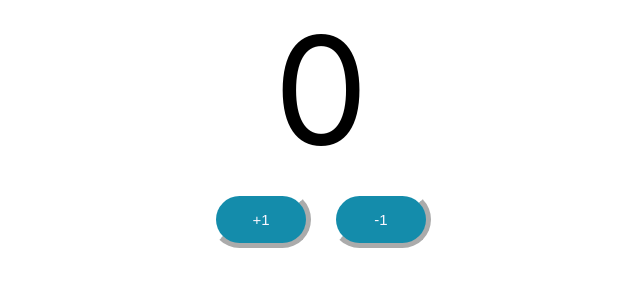
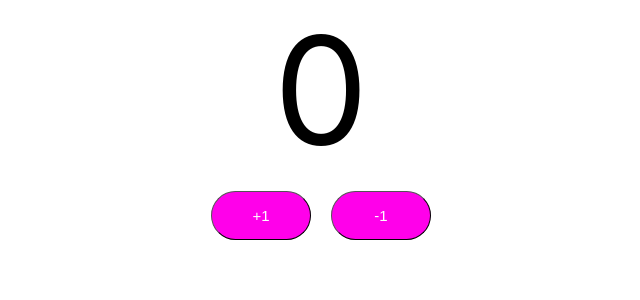
Before and after one commit to fgrabowski/Counter-App-React, a React (Create React App) app in the folder counter-app-react/: page / in a window 1280 px wide. Shown: the top 300 px of the page, without its empty margins (319-959 px from the left). Built offline with nearby package versions, Linux system fonts and the light colour scheme.

Commit message:
Updated colors

```diff
--- a/counter-app-react/src/components/counter/Counter.css
+++ b/counter-app-react/src/components/counter/Counter.css
@@ -1,14 +1,14 @@
 
 .counterButton {
     font-size:15px;
-    background-color:#148cab;
+    background-color:#ff00ea;
     width:100px;
     margin:10px;
-    color:rgb(250, 247, 255);
+    color:rgb(255, 255, 255);
     padding:15px;
     border-radius:30px;
-    border-color: #ffffff;
-    border-width: 5px;
+    border-color: #000000;
+    border-width: 1px;
 }
 
 .count {
```
